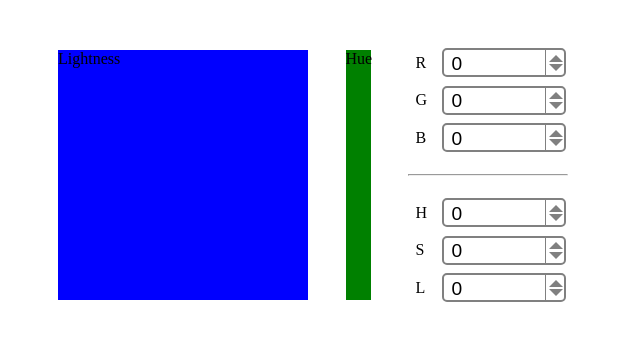
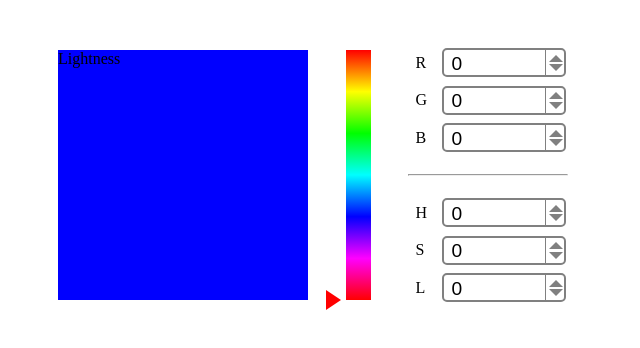
Before and after one commit to elliothux/ReactColorPicker, a React app: page / in a window 1280 px wide. Shown: the top 348 px of the page, without its empty margins (0-640 px from the left). Built offline with nearby package versions, Linux system fonts and the light colour scheme; the HTML template or start-up script is replaced by a standard one.

Commit message:
Add hue value picker.

```diff
--- a/src/components/App.js
+++ b/src/components/App.js
@@ -74,7 +74,7 @@ export default class App extends React.Component {
     render() {return(
         <div style={this.style.container}>
             <LightnessPicker/>
-            <HuePicker/>
+            <HuePicker setValue={this.setValue.bind(null, 'H')}/>
             <div style={this.style.chooser}>
                 <RGBChooser
                     R={this.state.R}
@@ -102,7 +102,8 @@ export default class App extends React.Component {
                 flexDirection: 'row',
                 flexFlow: 'row',
                 justifyContent: 'space-between',
-                margin: '50px '
+                margin: '50px ',
+                userSelect: 'none'
             },
             chooser: {
                 height: '100%',
--- a/src/components/HuePicker.js
+++ b/src/components/HuePicker.js
@@ -1,25 +1,94 @@
 import React from 'react';
 import reactCSS from 'reactcss';
+import { debounce } from '../lib/colorLib';
 
 
 export default class HuePicker extends React.Component {
     constructor(props) {
         super(props);
-        this.style = this.style.bind(this)();
+        this.style = this.style.bind(this);
+        this.getStaticValues = this.getStaticValues.bind(this);
+        this.handleMouseDown = this.handleMouseDown.bind(this);
+        this.handleMouseUp = this.handleMouseUp.bind(this);
+        this.handleMouseMove = this.handleMouseMove.bind(this);
+
+        this.state = {
+            top: -10,
+            min: -10,
+            max: 0,
+            containerOffsetTop: 0,
+            containerHeight: 0
+        }
     }
 
+    componentDidMount() {
+        this.getStaticValues();
+        document.addEventListener('mouseup', this.handleMouseUp);
+    }
+
+    getStaticValues() {
+        this.setState((prevState, props) => ({
+            max: this.refs.container.offsetHeight - 10,
+            top: this.refs.container.offsetHeight - 10,
+            containerOffsetTop: this.refs.container.offsetTop,
+            containerHeight: this.refs.container.offsetHeight
+        }))
+    }
+
+    handleMouseDown(e) {
+        this.refs.container.addEventListener('mousemove', this.handleMouseMove);
+    }
+
+    handleMouseUp() {
+        this.refs.container.removeEventListener('mousemove', this.handleMouseMove);
+    }
+
+    handleMouseMove(event) {
+        this.setState((prevState, props) => ({
+            top: event.clientY - this.state.containerOffsetTop - 10
+        }));
+    }
+
+
     render() {return(
-        <div style={this.style.container}>
-            Hue
+        <div
+            ref="container"
+            style={this.style().container}
+            onMouseDown={this.handleMouseDown}
+        >
+            <div
+                ref="picker"
+                style={this.style().picker}
+            />
         </div>
     )}
 
     style() {return(reactCSS({
         default: {
             container: {
+                cursor: 'pointer',
                 width: '5%',
                 height: '100%',
-                backgroundColor: 'green'
+                backgroundImage: `linear-gradient(to bottom, ${function () {
+                    const a = [];
+                    for (let i=0; i<=360; i+=5) {a.push(`hsl(${i}, 100%, 50%)`)}
+                    return a.join(',')
+                }()})`,
+            },
+            picker: {
+                position: 'relative',
+                top: `${function () {
+                    if (this.state.top > this.state.max)
+                        return this.state.max;
+                    if (this.state.top < this.state.min)
+                        return this.state.min;
+                    return this.state.top;
+                }.bind(this)()}px`,
+                left: '-20px',
+                borderStyle: 'solid',
+                borderWidth: '10px 0 10px 15px',
+                borderColor: `transparent transparent transparent
+                    hsl(${(this.state.top + 10) / this.state.containerHeight * 360}, 100%, 50%)`
             }
         }
     }))}
```
